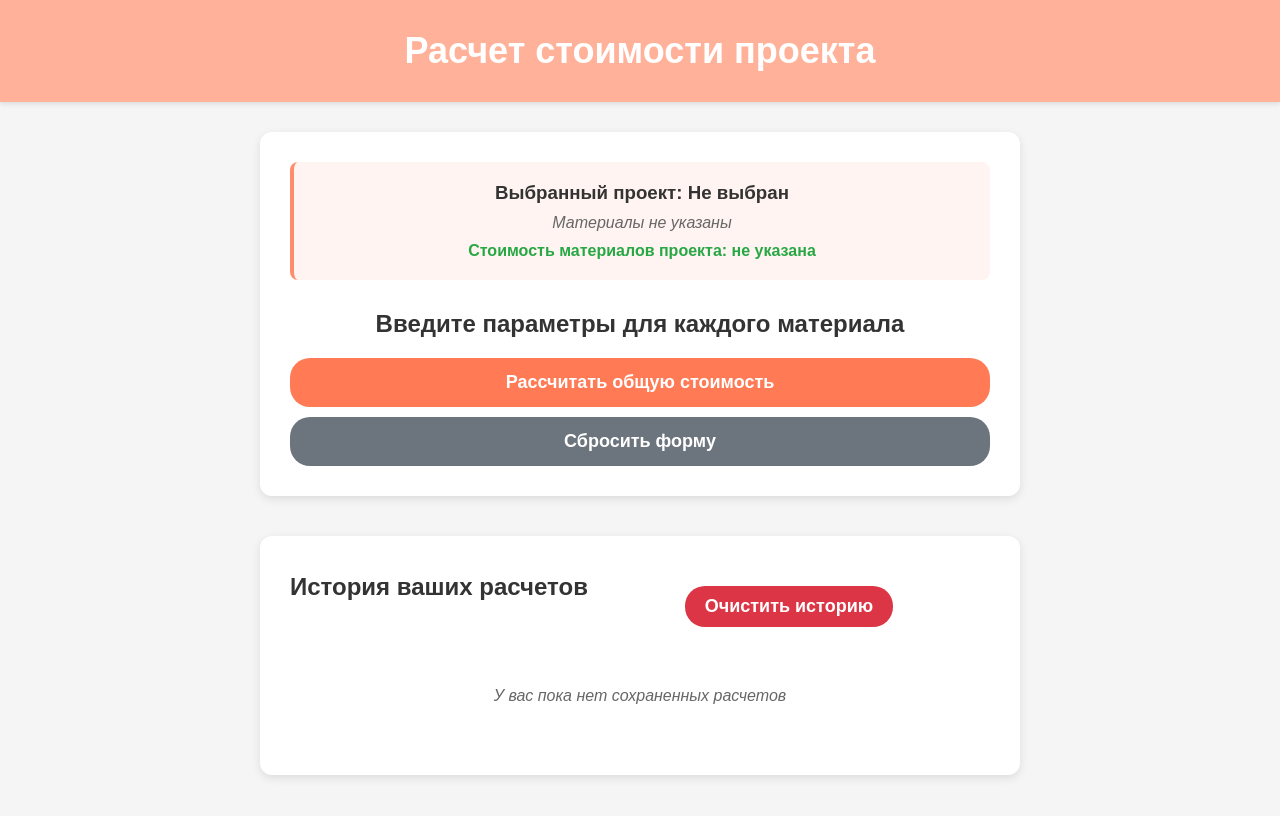
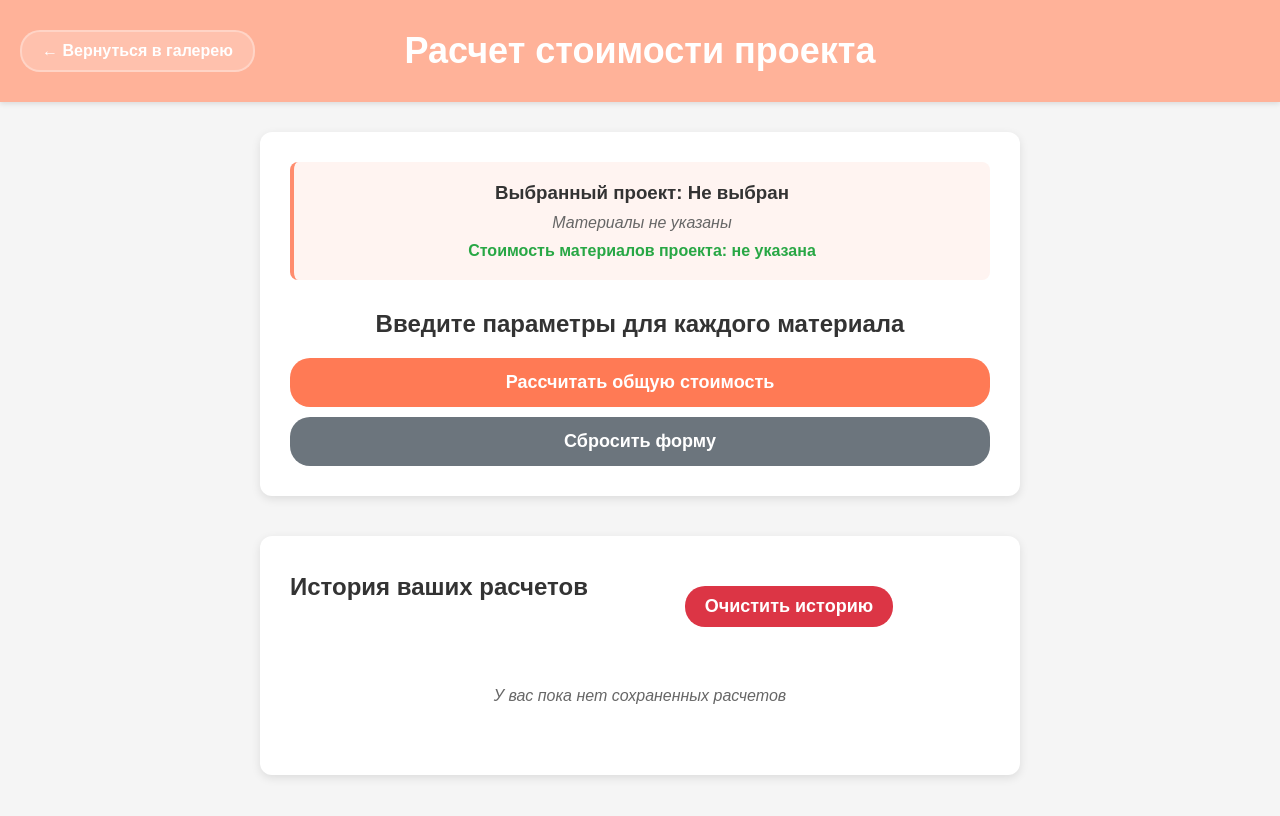
Before and after one commit to LilaMir01/LilaMir01.github.io, a plain HTML site: page calculator.html in a window 1280 px wide. Drawn offline with Linux system fonts and the light colour scheme.

Commit message:
calculator.html

```diff
--- a/calculator.html
+++ b/calculator.html
@@ -26,6 +26,26 @@
             z-index: 100;
             box-shadow: 0 2px 5px rgba(0,0,0,0.1);
         }
+        .back-btn {
+        position: absolute;
+        left: 20px;
+        top: 50%;
+        transform: translateY(-50%);
+        background-color: rgba(255, 255, 255, 0.2);
+        color: white;
+        text-decoration: none;
+        padding: 10px 20px;
+        border-radius: 20px;
+        font-size: 16px;
+        font-weight: bold;
+        transition: all 0.3s ease;
+        border: 2px solid rgba(255, 255, 255, 0.3);
+    }
+
+    .back-btn:hover {
+        background-color: rgba(255, 255, 255, 0.3);
+        transform: translateY(-50%) scale(1.05);
+    }
 
         .header h1 {
             color: white;
@@ -382,6 +402,7 @@
 
     <div class="header">
         <h1>Расчет стоимости проекта</h1>
+        <a href="index.html" class="back-btn">← Вернуться в галерею</a>
     </div>
 
     <div class="container">
```
